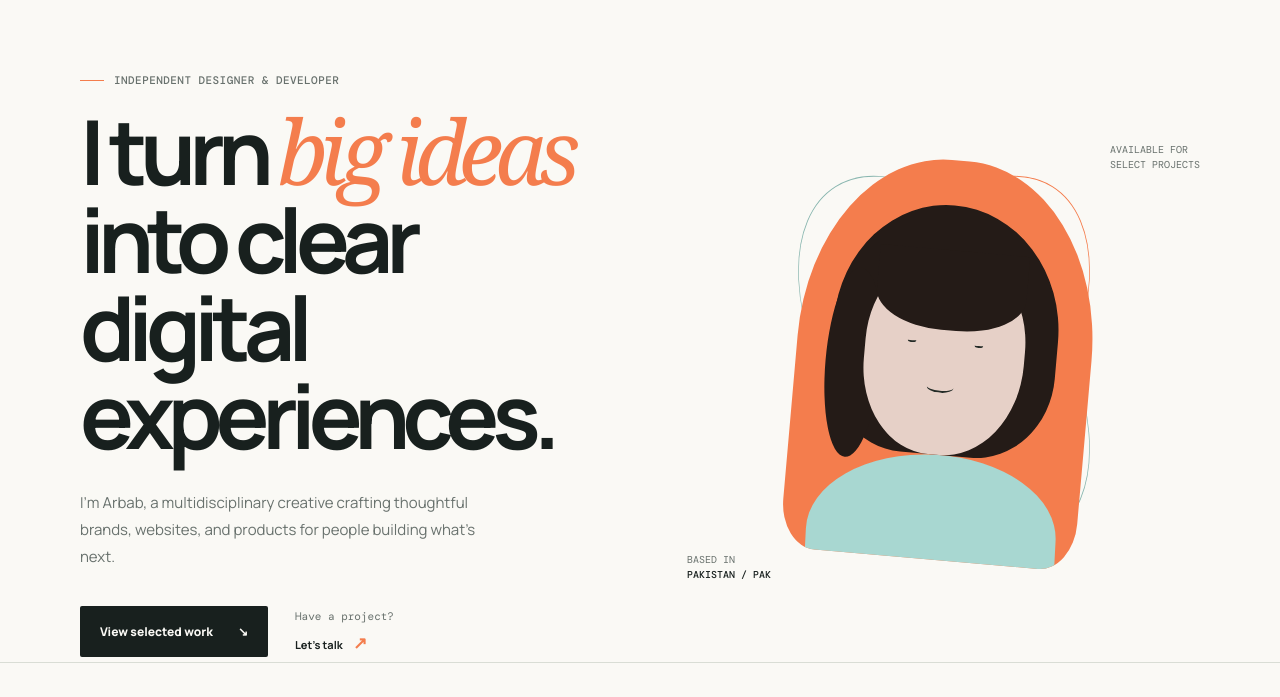
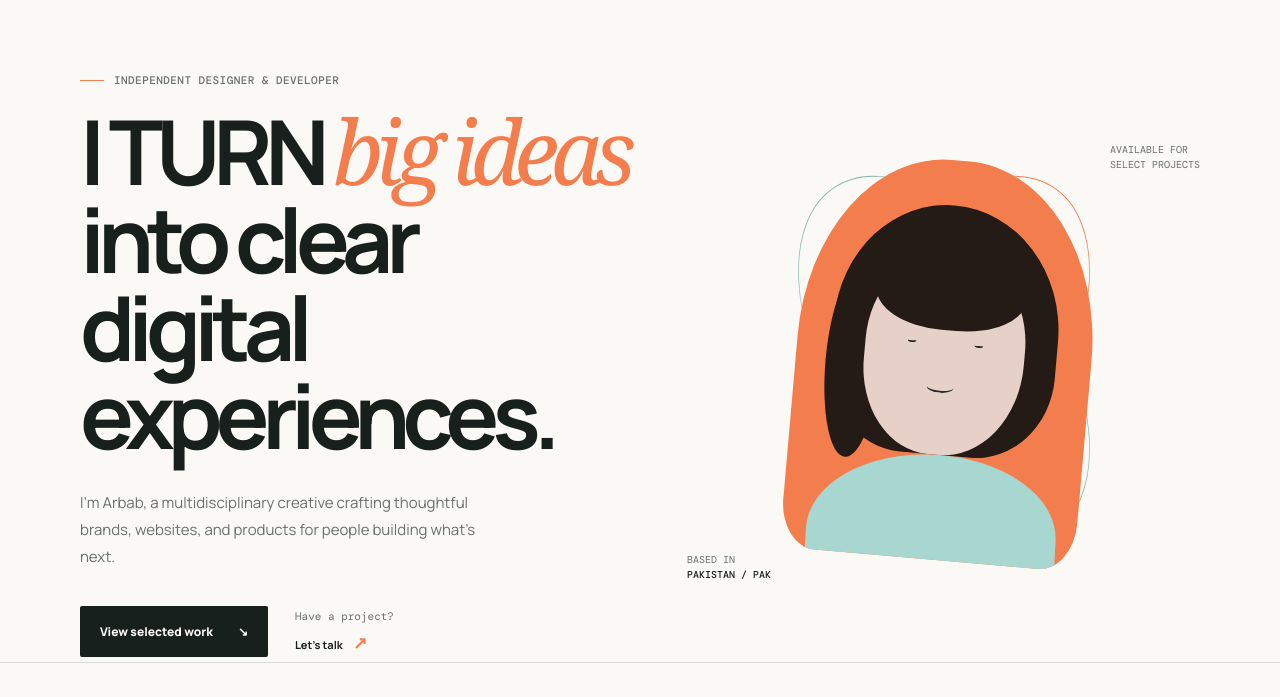
Before and after one commit to arbabmirza1/WEBAPP, a plain HTML site: page index.html in a window 1280 px wide. Shown: the part 77-774 px from the top of the page. Drawn offline with nearby package versions, Linux system fonts and the light colour scheme.

Commit message:
Change hero title text to uppercase

```diff
--- a/index.html
+++ b/index.html
@@ -42,7 +42,7 @@
       <section class="hero container" aria-labelledby="hero-title">
         <div class="hero-copy">
           <p class="eyebrow"><span class="eyebrow-line"></span> Independent designer & developer</p>
-          <h1 id="hero-title">I turn <em>big ideas</em> into clear digital experiences.</h1>
+          <h1 id="hero-title">I TURN <em>big ideas</em> into clear digital experiences.</h1>
           <p class="hero-text">
             I’m Arbab, a multidisciplinary creative crafting thoughtful brands, websites, and products
             for people building what’s next.
```
